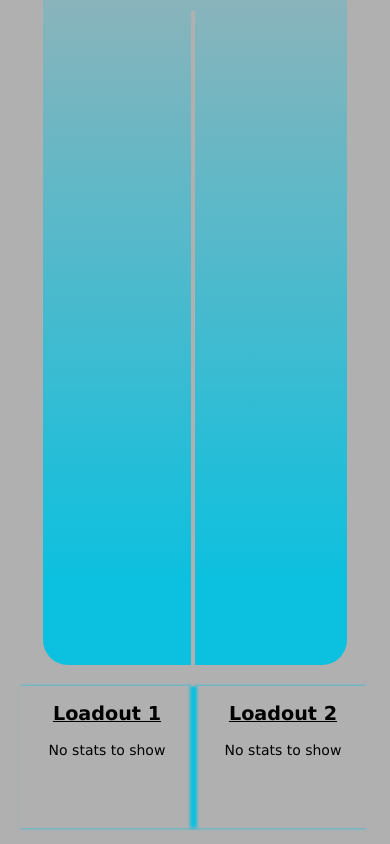
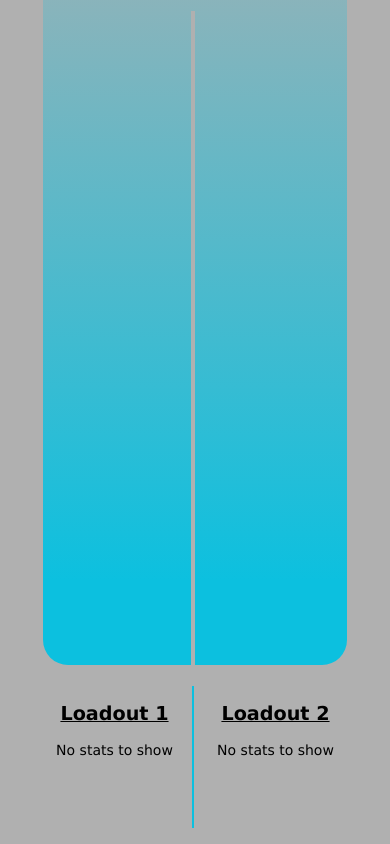
Before and after one commit to LenardLn/GMS, a React (Vite) app: page /calculator in a window 390 px wide. Shown: the part 1014-1858 px from the top of the page. Built offline with nearby package versions, Linux system fonts and the light colour scheme.

Commit message:
fixing the separation line between the pros and cons

```diff
--- a/src/components/GameGrid.tsx
+++ b/src/components/GameGrid.tsx
@@ -211,6 +211,8 @@ const GameGrid = () => {
               </div>
             </div>
 
+            <div className="keyline-pros-cons"></div>
+
             <div className="pros-cons">
               <h2> Loadout 2</h2>
               <div>
--- a/src/css/calculatorpage.css
+++ b/src/css/calculatorpage.css
@@ -173,17 +173,15 @@ button:hover {
 .right .pros-cons p {
   text-align: center;
 }
-.right .pros-cons:first-child {
-  box-shadow: 2px 0 3px #0cc0df;
-}
-.right .pros-cons:last-child {
-  box-shadow: -5px 0 3px #0cc0df;
-}
 @media screen and (max-width: 732px) {
   .right .pros-cons-container {
     display: flex;
-    width: 22rem;
+    width: 20rem;
     justify-content: space-between;
+  }
+  .right .keyline-pros-cons {
+    border-right: 2px solid #0cc0df;
+    transform: translate(-2px, 0);
   }
   .right .pros-cons > * {
     padding: 2px;
--- a/src/scss/calculatorpage.scss
+++ b/src/scss/calculatorpage.scss
@@ -205,21 +205,20 @@ button {
     p {
       text-align: center;
     }
-
-    &:first-child {
-      box-shadow: 2px 0 3px rgba($color: $teal_color, $alpha: 1);
-    }
-
-    &:last-child {
-      box-shadow: -5px 0 3px rgba($color: $teal_color, $alpha: 1);
-    }
   }
 
   @media screen and (max-width: 732px) {
     .pros-cons-container {
       display: flex;
-      width: 22rem;
+      width: 20rem;
       justify-content: space-between;
+    }
+
+    .keyline-pros-cons {
+      border-right: 2px solid rgba($color: $teal_color, $alpha: 1);
+      transform: translate(-2px, 0);
+      // position: absolute;
+      // top: 50%;
     }
 
     .pros-cons > * {
```
Also changed, not shown: 1 other file (tests, documents, lock files or other folders).
